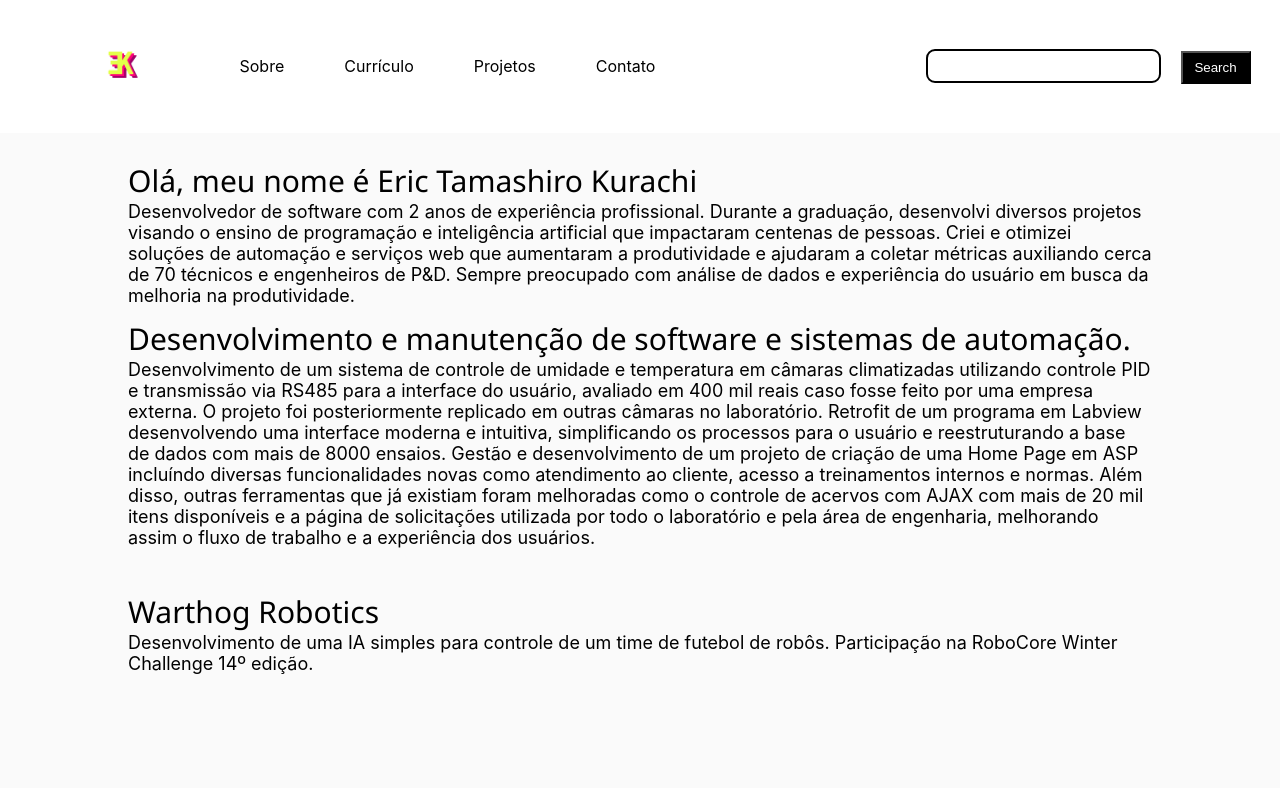
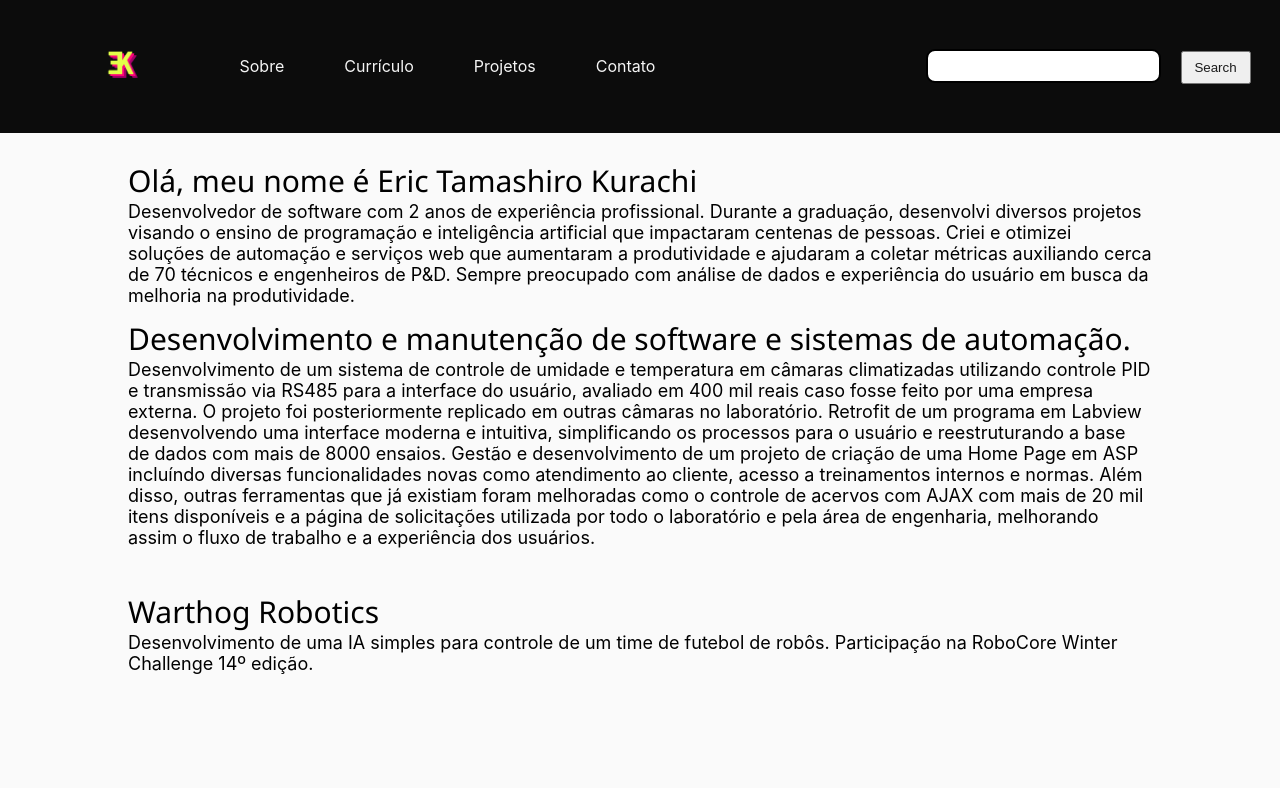
Before and after one commit to EricKurachi/my-portfolio, a React (Create React App) app in the folder my-app/: page / in a window 1280 px wide. Shown: the top 788 px of the page. Built offline with nearby package versions, Linux system fonts and the light colour scheme.

Commit message:
Changed nav bar color and navbar buttons font color

```diff
--- a/my-app/src/App.css
+++ b/my-app/src/App.css
@@ -13,7 +13,7 @@
 }
 
 .background {
-	background: rgb(255, 255, 255);
+	background: rgb(12, 12, 12);
 	background-blend-mode: darken;
 	background-size: cover;
 }
@@ -46,7 +46,7 @@ background-color: #000;
 
 .nav-list li a {
 	text-decoration: none;
-	color: #000;
+	color: #f5f5f5;
 }
 
 .nav-list li a:hover {
@@ -108,8 +108,7 @@ font-family: 'Segoe UI', Tahoma, Geneva, Verdana, sans-serif;
 margin-left: 20px;
 height: 33px;
 width: 70px;
-	color: #fff;
-background-color: #000;
+	color: #1b1b1b;
 	cursor: pointer;
 }
 
```
